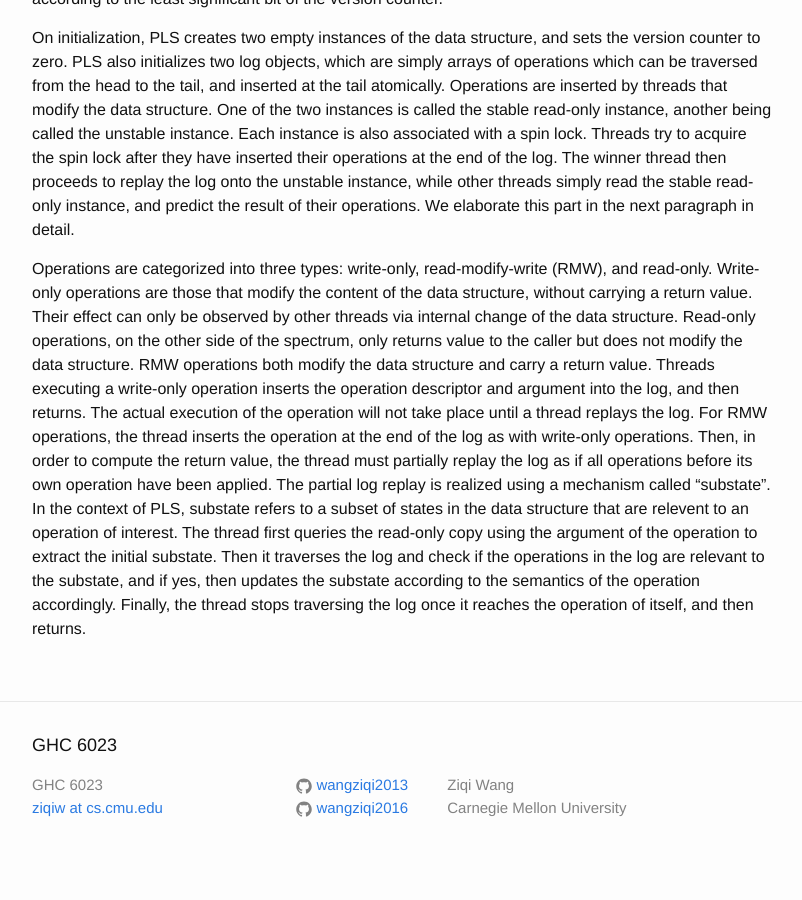
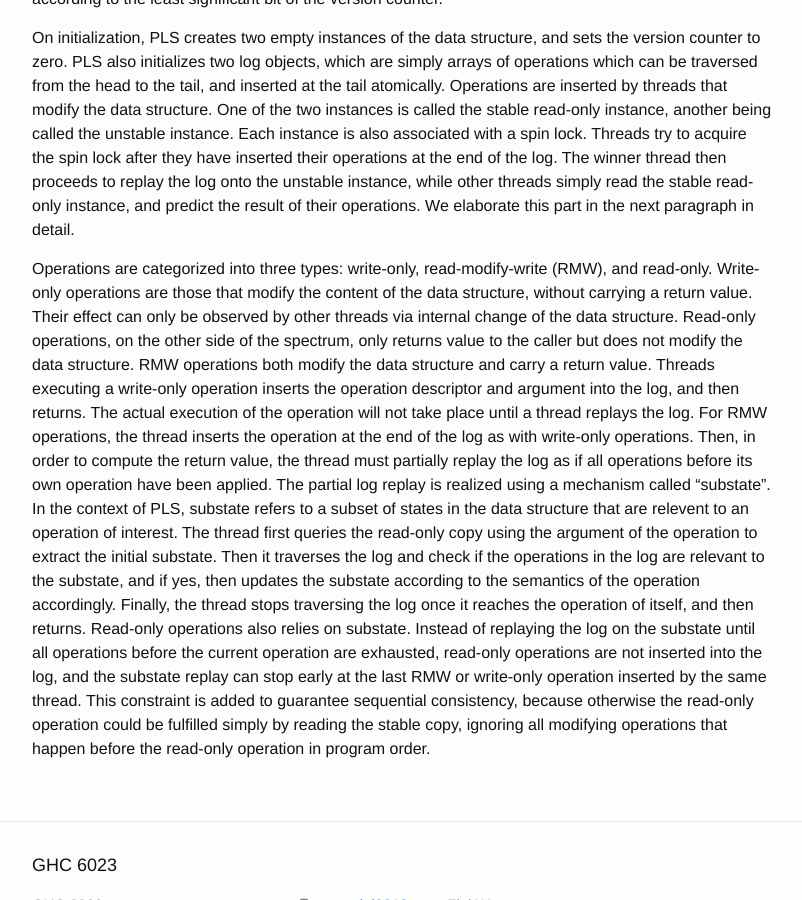
Before and after one commit to wangziqi2013/wangziqi2013.github.io, a Jekyll site: the page built from _posts/2018-08-29-pls.markdown, in a window 1280 px wide and 900 px high, scrolled down 982 px. Shown: the whole window, without its empty margins (238-1040 px from the left). Built offline with Jekyll 4.4.1, drawn with Linux system fonts in a browser that asks for light colours; before the commit the page ends 1861 px from its top, so only the background shows below that.

Commit message:
Finish read-only

```diff
--- a/_posts/2018-08-29-pls.markdown
+++ b/_posts/2018-08-29-pls.markdown
@@ -53,4 +53,8 @@ called "substate". In the context of PLS, substate refers to a subset of states
 operation of interest. The thread first queries the read-only copy using the argument of the operation to extract the initial
 substate. Then it traverses the log and check if the operations in the log are relevant to the substate, and if yes, then updates
 the substate according to the semantics of the operation accordingly. Finally, the thread stops traversing the log once it reaches
-the operation of itself, and then returns.
+the operation of itself, and then returns. Read-only operations also relies on substate. Instead of replaying the log on the
+substate until all operations before the current operation are exhausted, read-only operations are not inserted into the log,
+and the substate replay can stop early at the last RMW or write-only operation inserted by the same thread. This constraint is
+added to guarantee sequential consistency, because otherwise the read-only operation could be fulfilled simply by reading
+the stable copy, ignoring all modifying operations that happen before the read-only operation in program order.
```
